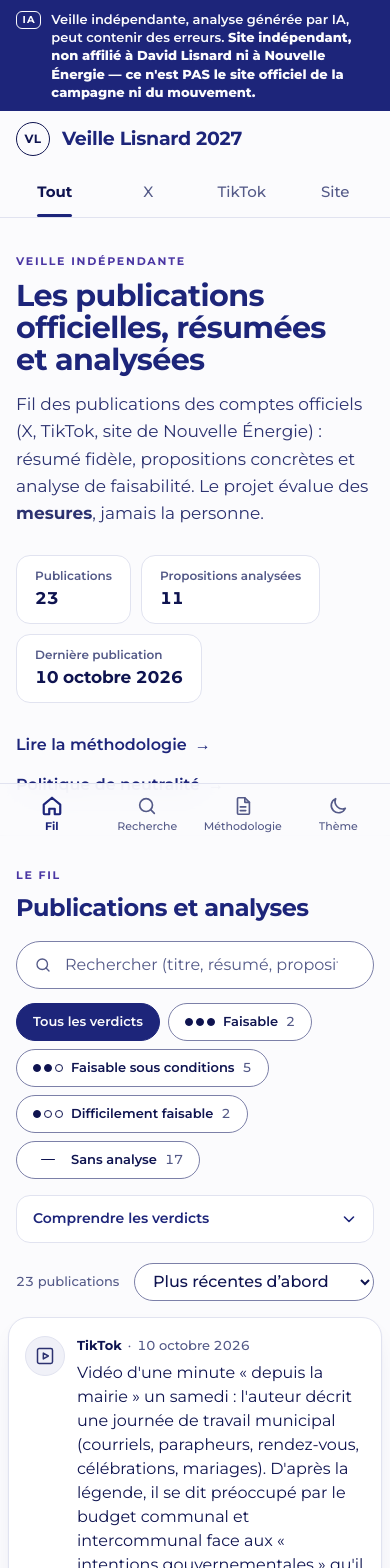
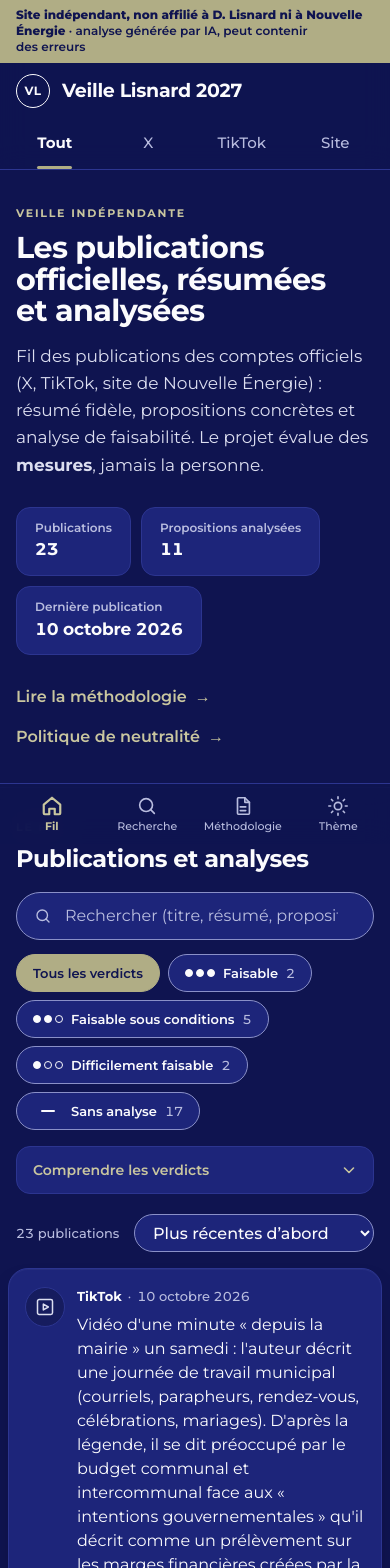
Before and after one commit to sNking06/lisnard-veille, a Next.js app in the folder web/: page / in a window 390 px wide. Shown: the top 1568 px of the page. Built offline with nearby package versions, Linux system fonts and the light colour scheme.

Commit message:
DA: bandeau court mobile, thème sombre par défaut, repères uniques (axe landmark-unique)

```diff
--- a/web/app/globals.css
+++ b/web/app/globals.css
@@ -15,7 +15,8 @@
    Contrastes WCAG AA : texte ≥ 4.5:1, contrôles et bordures de contrôles ≥ 3:1 (ratios notés en regard).
    ========================================================================= */
 
-/* ---------- Jetons (clair par défaut, y compris sans JavaScript) ---------- */
+/* ---------- Jetons : clair ci-dessous, surchargés par le sombre, appliqué par défaut (y compris sans JavaScript)
+   tant que data-theme ne vaut pas "light" ---------- */
 :root {
   --paper: #fbfbfd;
   --surface: #ffffff;
@@ -64,7 +65,7 @@
   color-scheme: light;
 }
 
-:root[data-theme="dark"] {
+:root:not([data-theme="light"]) {
   --paper: #0f1450;
   --surface: #1d257a;    /* cartes marine */
   --surface-2: #161c5e;  /* encarts dans les cartes */
@@ -337,8 +338,8 @@ code {
 
 /* Icônes du bouton de thème : lune en clair (passer au sombre), soleil en sombre. */
 .i-sun { display: none; }
-:root[data-theme="dark"] .i-sun { display: block; }
-:root[data-theme="dark"] .i-moon { display: none; }
+:root:not([data-theme="light"]) .i-sun { display: block; }
+:root:not([data-theme="light"]) .i-moon { display: none; }
 
 /* ---------- Barre de navigation basse (mobile) ---------- */
 .bnav {
@@ -438,24 +439,34 @@ code {
 }
 
 /* Bandeau permanent (IA + non-affiliation) : aplat plein marine (kaki en sombre), toujours visible
-   en haut ; le texte passe à la ligne sur mobile, rien n'est tronqué. */
+   en haut. Mobile : version courte sur 1 à 2 lignes (la pastille IA est masquée, le texte dit déjà « IA ») ;
+   bureau : version complète. Rien n'est tronqué. */
 .notice {
   display: flex;
   align-items: flex-start;
   gap: 10px;
   margin: 0;
-  padding: 10px var(--pad);
+  padding: 7px var(--pad);
   background: var(--notice-bg);
   color: var(--notice-ink);
-  font-size: 0.8125rem;
+  font-size: 0.75rem;
   font-weight: 600;
-  line-height: 1.4;
+  line-height: 1.35;
 }
-.notice .ai-tag { margin-top: 0.1em; }
+.notice .ai-tag { margin-top: 0.1em; display: none; }
 .notice-text { min-width: 0; }
 .notice-text strong { font-weight: 800; }
+.notice-full { display: none; }
 @media (min-width: 45rem) {
-  .notice { border-radius: 0 0 var(--radius-sm) var(--radius-sm); }
+  .notice {
+    padding: 10px var(--pad);
+    border-radius: 0 0 var(--radius-sm) var(--radius-sm);
+    font-size: 0.8125rem;
+    line-height: 1.4;
+  }
+  .notice .ai-tag { display: inline-block; }
+  .notice-short { display: none; }
+  .notice-full { display: inline; }
 }
 .notice .ai-tag { color: inherit; }
 
--- a/web/app/layout.tsx
+++ b/web/app/layout.tsx
@@ -15,15 +15,13 @@ export const metadata: Metadata = {
   description: "Résumés et analyses de faisabilité (générés par IA) des publications officielles de David Lisnard. Analyses pouvant contenir des erreurs.",
 };
 
+// Sombre par défaut (marine) ; ThemeToggle aligne la balise sur le thème réellement appliqué.
 export const viewport: Viewport = {
-  themeColor: [
-    { media: "(prefers-color-scheme: light)", color: "#fbfbfd" },
-    { media: "(prefers-color-scheme: dark)", color: "#0f1450" },
-  ],
+  themeColor: "#0f1450",
 };
 
-// Pose le thème avant le premier rendu (pas de flash) : choix enregistré, sinon préférence du système, sinon clair.
-const THEME_SCRIPT = `(function(){var t="light";try{var s=localStorage.getItem("theme");if(s==="light"||s==="dark")t=s;else if(matchMedia("(prefers-color-scheme: dark)").matches)t="dark"}catch(e){}document.documentElement.dataset.theme=t})()`;
+// Pose le thème avant le premier rendu (pas de flash) : choix enregistré, sinon sombre (quelle que soit la préférence système).
+const THEME_SCRIPT = `(function(){var t="dark";try{var s=localStorage.getItem("theme");if(s==="light"||s==="dark")t=s}catch(e){}document.documentElement.dataset.theme=t})()`;
 
 export default function RootLayout({ children }: { children: React.ReactNode }) {
   return (
--- a/web/components/Card.tsx
+++ b/web/components/Card.tsx
@@ -41,14 +41,14 @@ export default function Card({ a }: { a: Analyse }) {
     <article className="post" id={anchor} aria-labelledby={`${anchor}-t`}>
       <div className="avatar" aria-hidden="true"><NetIcon source={a.source} /></div>
       <div className="post-main">
-        <header className="post-head">
+        <div className="post-head">
           <p className="post-meta">
             <span className="post-name">{net.label}</span>
             <span aria-hidden="true">·</span>
             <time dateTime={a.date}>{date}</time>
           </p>
           <h3 id={`${anchor}-t`} className={a.titre ? "post-title" : "sr-only"}>{a.titre ?? `${net.long} du ${date}`}</h3>
-        </header>
+        </div>
 
         {a.statut === "degraded" ? (
           <p className="muted-note">Contenu non collecté (mode dégradé) : consultez la publication d’origine.</p>
@@ -63,7 +63,8 @@ export default function Card({ a }: { a: Analyse }) {
 
         {a.integration && a.integration.type !== "none" && <Embed type={a.integration.type} id={a.integration.id} />}
 
-        <section className="fnote" aria-labelledby={`${anchor}-p`}>
+        {/* div et non section : sinon une région par carte, aux noms répétés (axe landmark-unique) ; le h4 suffit à la structure. */}
+        <div className="fnote">
           <h4 id={`${anchor}-p`} className="fnote-head">
             <span className="ai-tag" aria-hidden="true">IA</span>
             {n > 0 ? <span>Faisabilité · {n > 1 ? `${n} propositions relevées` : "1 proposition relevée"}</span> : <span>Note de l’analyse</span>}
@@ -106,15 +107,15 @@ export default function Card({ a }: { a: Analyse }) {
               )}
             </Disclosure>
           )}
-        </section>
+        </div>
 
-        <footer className="post-foot">
+        <div className="post-foot">
           <p className="ai-flag"><span className="ai-tag" aria-hidden="true">IA</span><span>{a.avertissement}</span></p>
           <ul className="post-actions" role="list">
             <li><a href={a.lien} rel="noopener noreferrer" target="_blank"><IconExternal size={17} />Voir la publication d’origine<span className="sr-only"> sur {net.label}</span>{NEW_TAB}</a></li>
             <li><a href={issue} rel="noopener noreferrer" target="_blank"><IconFlag size={17} />Signaler une erreur{NEW_TAB}</a></li>
           </ul>
-        </footer>
+        </div>
       </div>
     </article>
   );
--- a/web/components/ColumnHeader.tsx
+++ b/web/components/ColumnHeader.tsx
@@ -3,13 +3,21 @@ import type { ReactNode } from "react";
 import { SITE_TITLE } from "@/lib/site";
 import StickyOffset from "./StickyOffset";
 
-/** En-tête collant de la colonne : bandeau permanent (IA, non-affiliation), titre de page, onglets éventuels. */
+/**
+ * En-tête collant de la colonne : bandeau permanent (IA, non-affiliation), titre de page, onglets éventuels.
+ * Le bandeau existe en version courte (mobile, 1 à 2 lignes) et complète (bureau) ; la version masquée est en
+ * display:none, donc une seule est lue par les lecteurs d'écran.
+ */
 export default function ColumnHeader({ title, children }: { title: ReactNode; children?: ReactNode }) {
   return (
     <div className="col-head">
       <p className="notice" role="note">
         <span className="ai-tag" aria-hidden="true">IA</span>
-        <span className="notice-text">
+        <span className="notice-text notice-short">
+          <strong>Site indépendant, non affilié à D. Lisnard ni à Nouvelle Énergie</strong> · analyse générée par IA,
+          peut contenir des erreurs
+        </span>
+        <span className="notice-text notice-full">
           Veille indépendante, analyse générée par IA, peut contenir des erreurs.{" "}
           <strong>
             Site indépendant, non affilié à David Lisnard ni à Nouvelle Énergie — ce n&apos;est PAS le site officiel
--- a/web/components/Feed.tsx
+++ b/web/components/Feed.tsx
@@ -75,12 +75,12 @@ export default function Feed({ title, entries, children }: { title: string; entr
       {children}
 
       <section aria-labelledby="fil-titre">
-        <header className="section-head">
+        <div className="section-head">
           <p className="kicker">Le fil</p>
           <h2 id="fil-titre" className="section-title">Publications et analyses</h2>
-        </header>
+        </div>
         <div className="filters">
-          <form role="search" id="recherche" className="search" onSubmit={(e) => e.preventDefault()}>
+          <form role="search" id="recherche" className="search" aria-label="Recherche dans le fil" onSubmit={(e) => e.preventDefault()}>
             <label htmlFor="q" className="sr-only">Rechercher dans les publications</label>
             <div className="search-field">
               <IconSearch className="search-icon" size={18} />
--- a/web/components/SiteFooter.tsx
+++ b/web/components/SiteFooter.tsx
@@ -3,7 +3,7 @@ import { CONTACT_EMAIL, CONTACT_HREF, ISSUE_URL, REPO, SITE_TITLE } from "@/lib/
 
 export default function SiteFooter() {
   return (
-    <footer className="site-footer">
+    <footer className="site-footer" aria-label="Pied de page du site">
       <p className="kicker">Veille indépendante</p>
       <p className="foot-brand">{SITE_TITLE}</p>
       <p>Projet indépendant, non affilié. Le projet évalue des <strong>mesures</strong>, jamais la personne.</p>
--- a/web/components/SiteHeader.tsx
+++ b/web/components/SiteHeader.tsx
@@ -7,7 +7,7 @@ import ThemeToggle from "./ThemeToggle";
 /** Rail de navigation gauche (tablette et bureau) ; sur mobile, la barre basse (BottomNav) prend le relais. */
 export default function SiteHeader() {
   return (
-    <header className="lrail">
+    <header className="lrail" aria-label="En-tête du site">
       <div className="lrail-inner">
         <Link href="/" className="lrail-brand" title={SITE_TITLE}>
           <span className="mark" aria-hidden="true">VL</span>
--- a/web/components/ThemeToggle.tsx
+++ b/web/components/ThemeToggle.tsx
@@ -4,16 +4,23 @@ import { IconMoon, IconSun } from "./Icons";
 
 type Theme = "light" | "dark";
 
+const THEME_COLOR: Record<Theme, string> = { dark: "#0f1450", light: "#fbfbfd" };
+
 /**
- * Bascule clair/sombre (préférence système par défaut, clair sans JavaScript). Le thème initial est posé avant le rendu par le script inline
- * du layout (pas de flash) ; plusieurs boutons (rail, barre mobile) restent synchronisés via data-theme.
+ * Bascule clair/sombre (sombre par défaut, y compris sans JavaScript ; le choix enregistré prime). Le thème initial est posé avant le rendu
+ * par le script inline du layout (pas de flash) ; plusieurs boutons (rail, barre mobile) restent synchronisés via data-theme, et la balise
+ * theme-color suit le thème appliqué.
  */
 export default function ThemeToggle({ className }: { className?: string }) {
   const [theme, setTheme] = useState<Theme | null>(null);
 
   useEffect(() => {
     const root = document.documentElement;
-    const read = () => setTheme(root.dataset.theme === "dark" ? "dark" : "light");
+    const read = () => {
+      const t: Theme = root.dataset.theme === "light" ? "light" : "dark";
+      setTheme(t);
+      document.querySelector('meta[name="theme-color"]')?.setAttribute("content", THEME_COLOR[t]);
+    };
     read();
     const mo = new MutationObserver(read);
     mo.observe(root, { attributes: true, attributeFilter: ["data-theme"] });
@@ -21,7 +28,7 @@ export default function ThemeToggle({ className }: { className?: string }) {
   }, []);
 
   const toggle = () => {
-    const next: Theme = document.documentElement.dataset.theme === "dark" ? "light" : "dark";
+    const next: Theme = document.documentElement.dataset.theme === "light" ? "dark" : "light";
     document.documentElement.dataset.theme = next;
     try { localStorage.setItem("theme", next); } catch { /* stockage indisponible */ }
   };
```
